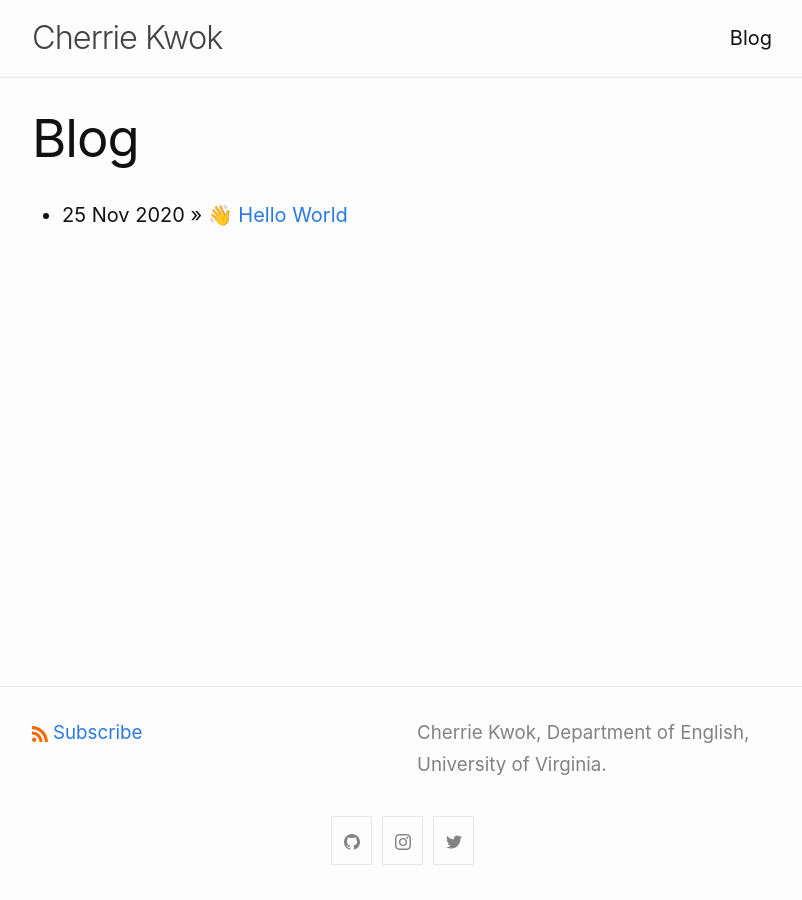
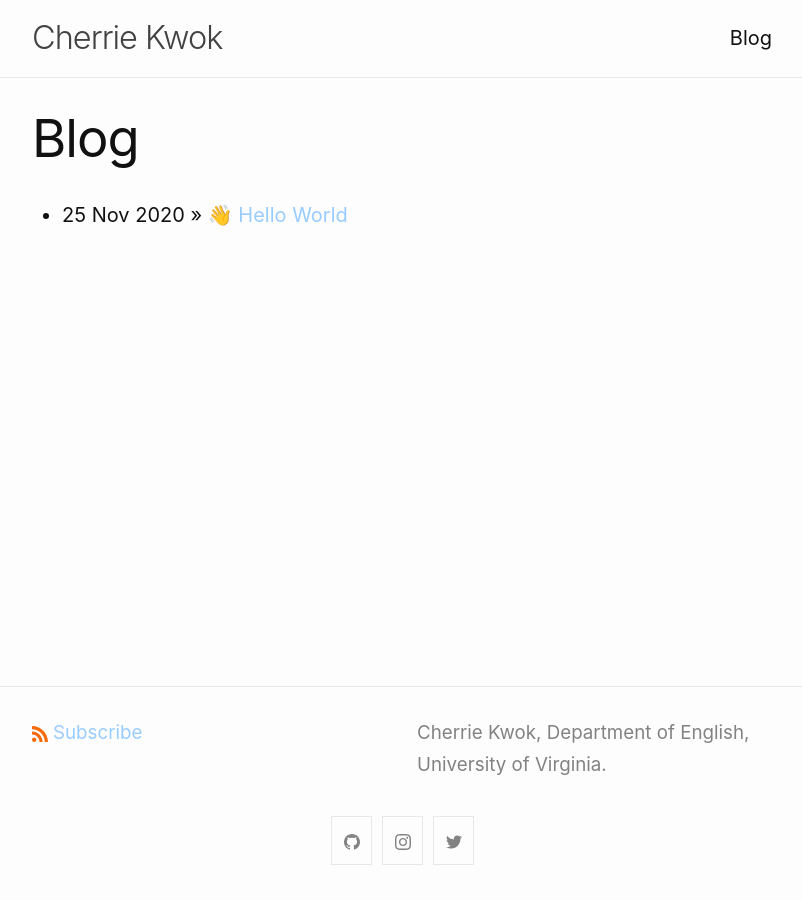
Before and after one commit to mk7kf/mk7kf.github.io, a Jekyll site: the page built from blog.md, in a window 1280 px wide. Shown: the whole page, without its empty margins (238-1040 px from the left). Built offline with Jekyll 4.4.1, drawn with Linux system fonts in a browser that asks for light colours; emoji names are drawn with the system emoji font.

Commit message:
Update custom-styles.scss

```diff
--- a/_sass/minima/custom-styles.scss
+++ b/_sass/minima/custom-styles.scss
@@ -1,2 +1,5 @@
 // Placeholder to allow defining custom styles that override everything else.
 // (Use `_sass/minima/custom-variables.scss` to override variable defaults)
+a {
+  color: #99ccff;
+}
```
